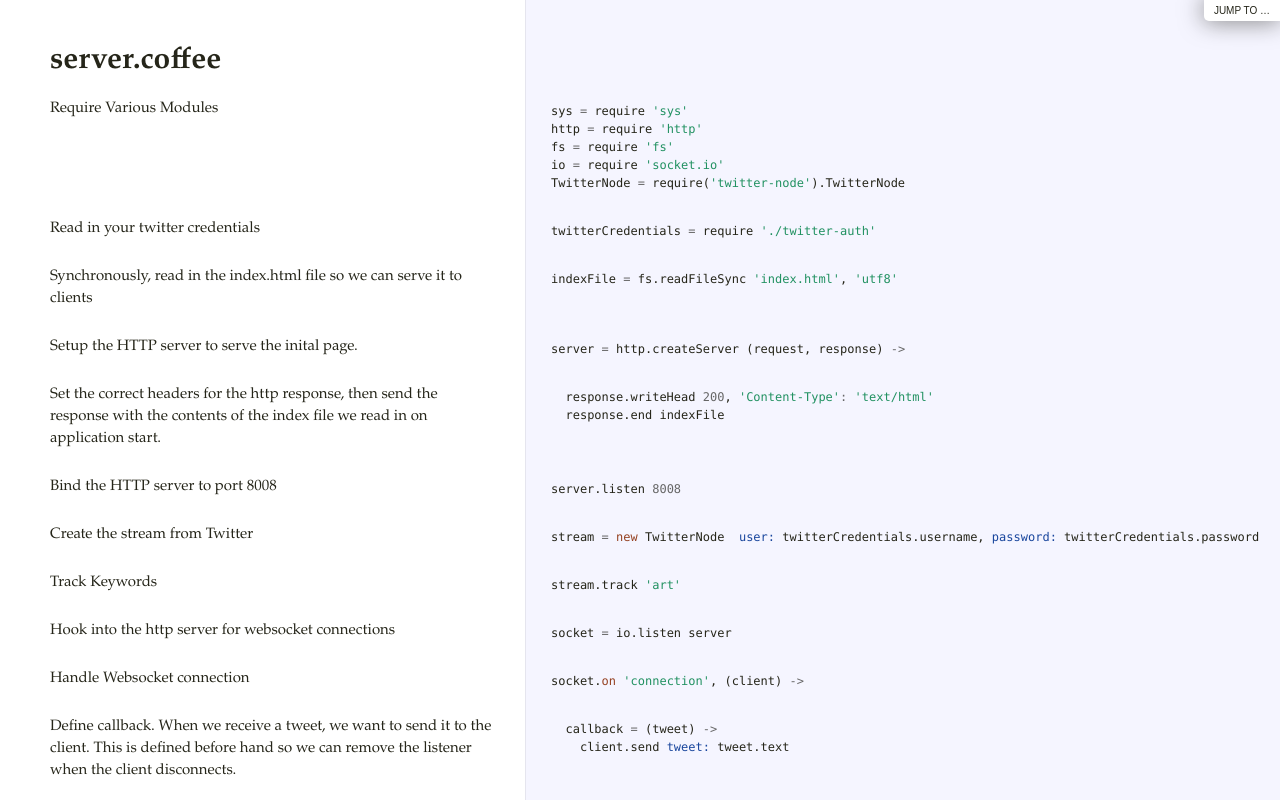
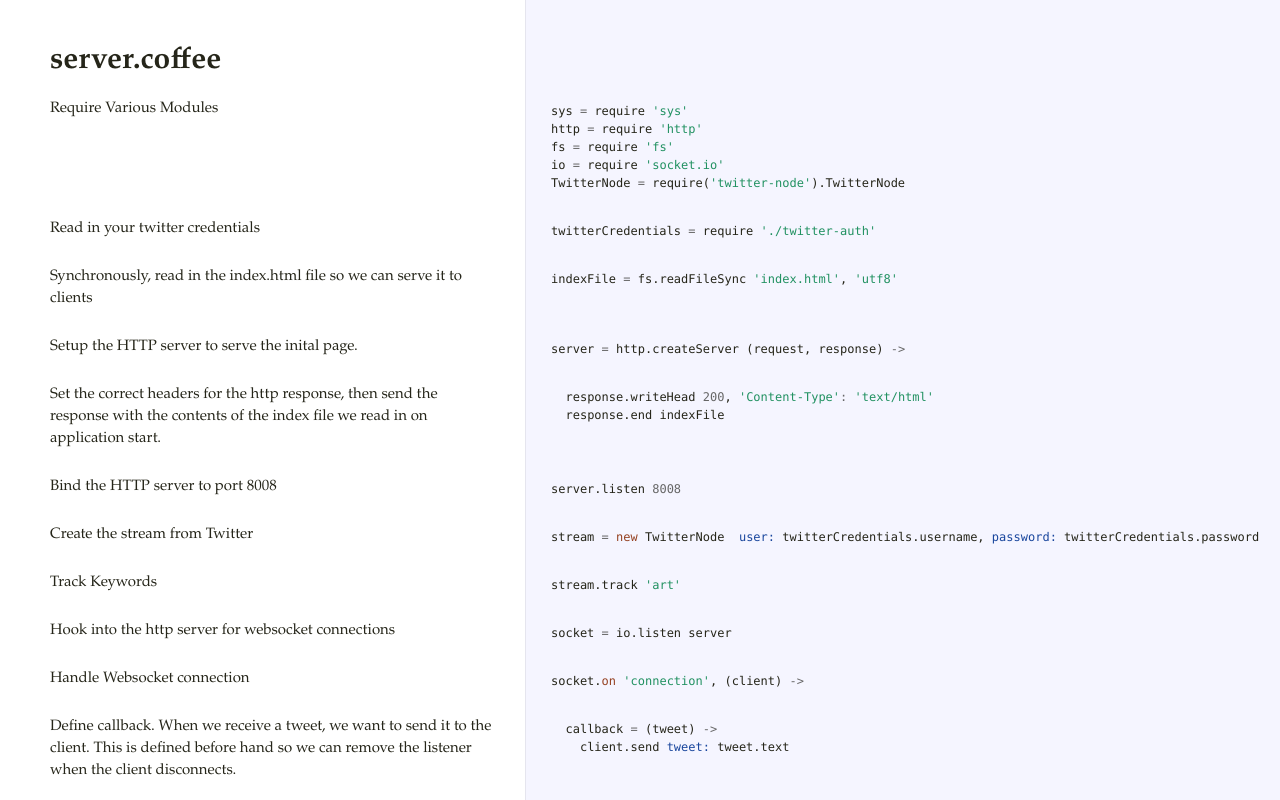
Before and after one commit to omgitsads/coffeescript-twitter-streamer, a plain HTML site: page index.html in a window 1280 px wide. Shown: the top 800 px of the page. Drawn offline with Linux system fonts and the light colour scheme.

Commit message:
remove reference to the twitter auth file

```diff
--- a/index.html
+++ b/index.html
@@ -1,4 +1,4 @@
-<!DOCTYPE html>  <html> <head>   <title>server.coffee</title>   <meta http-equiv="content-type" content="text/html; charset=UTF-8">   <link rel="stylesheet" media="all" href="docco.css" /> </head> <body>   <div id="container">     <div id="background"></div>            <div id="jump_to">         Jump To &hellip;         <div id="jump_wrapper">           <div id="jump_page">                                           <a class="source" href="server.html">                 server.coffee               </a>                                           <a class="source" href="twitter-auth.html">                 twitter-auth.coffee               </a>                        </div>         </div>       </div>          <table cellpadding="0" cellspacing="0">       <thead>         <tr>           <th class="docs">             <h1>               server.coffee             </h1>           </th>           <th class="code">           </th>         </tr>       </thead>       <tbody>                               <tr id="section-1">             <td class="docs">               <div class="pilwrap">                 <a class="pilcrow" href="#section-1">&#182;</a>               </div>               <p>Require Various Modules</p>             </td>             <td class="code">               <div class="highlight"><pre><span class="nx">sys</span> <span class="o">=</span> <span class="nx">require</span> <span class="s1">&#39;sys&#39;</span>
+<!DOCTYPE html>  <html> <head>   <title>server.coffee</title>   <meta http-equiv="content-type" content="text/html; charset=UTF-8">   <link rel="stylesheet" media="all" href="docco.css" /> </head> <body>   <div id="container">     <div id="background"></div>          <table cellpadding="0" cellspacing="0">       <thead>         <tr>           <th class="docs">             <h1>               server.coffee             </h1>           </th>           <th class="code">           </th>         </tr>       </thead>       <tbody>                               <tr id="section-1">             <td class="docs">               <div class="pilwrap">                 <a class="pilcrow" href="#section-1">&#182;</a>               </div>               <p>Require Various Modules</p>             </td>             <td class="code">               <div class="highlight"><pre><span class="nx">sys</span> <span class="o">=</span> <span class="nx">require</span> <span class="s1">&#39;sys&#39;</span>
 <span class="nx">http</span> <span class="o">=</span> <span class="nx">require</span> <span class="s1">&#39;http&#39;</span>
 <span class="nx">fs</span> <span class="o">=</span> <span class="nx">require</span> <span class="s1">&#39;fs&#39;</span>
 <span class="nx">io</span> <span class="o">=</span> <span class="nx">require</span> <span class="s1">&#39;socket.io&#39;</span>
```
